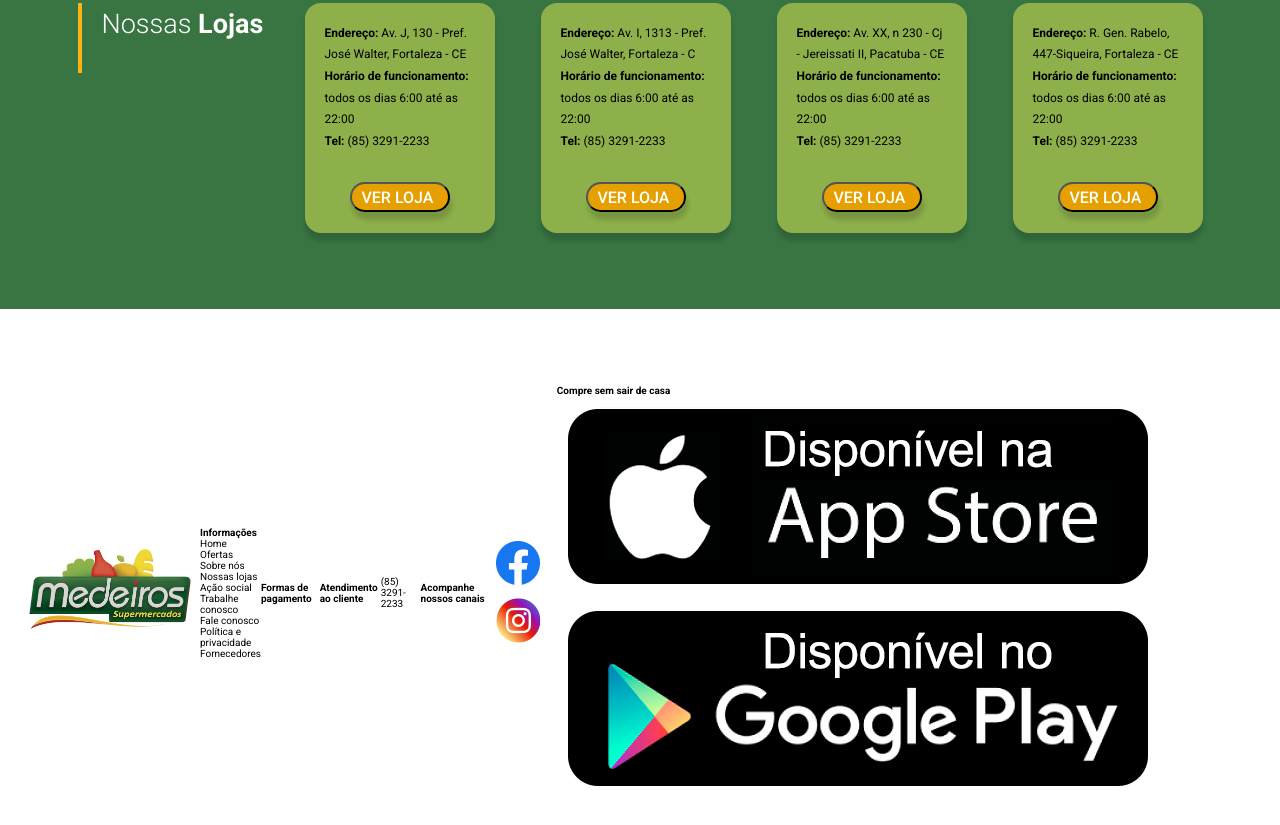
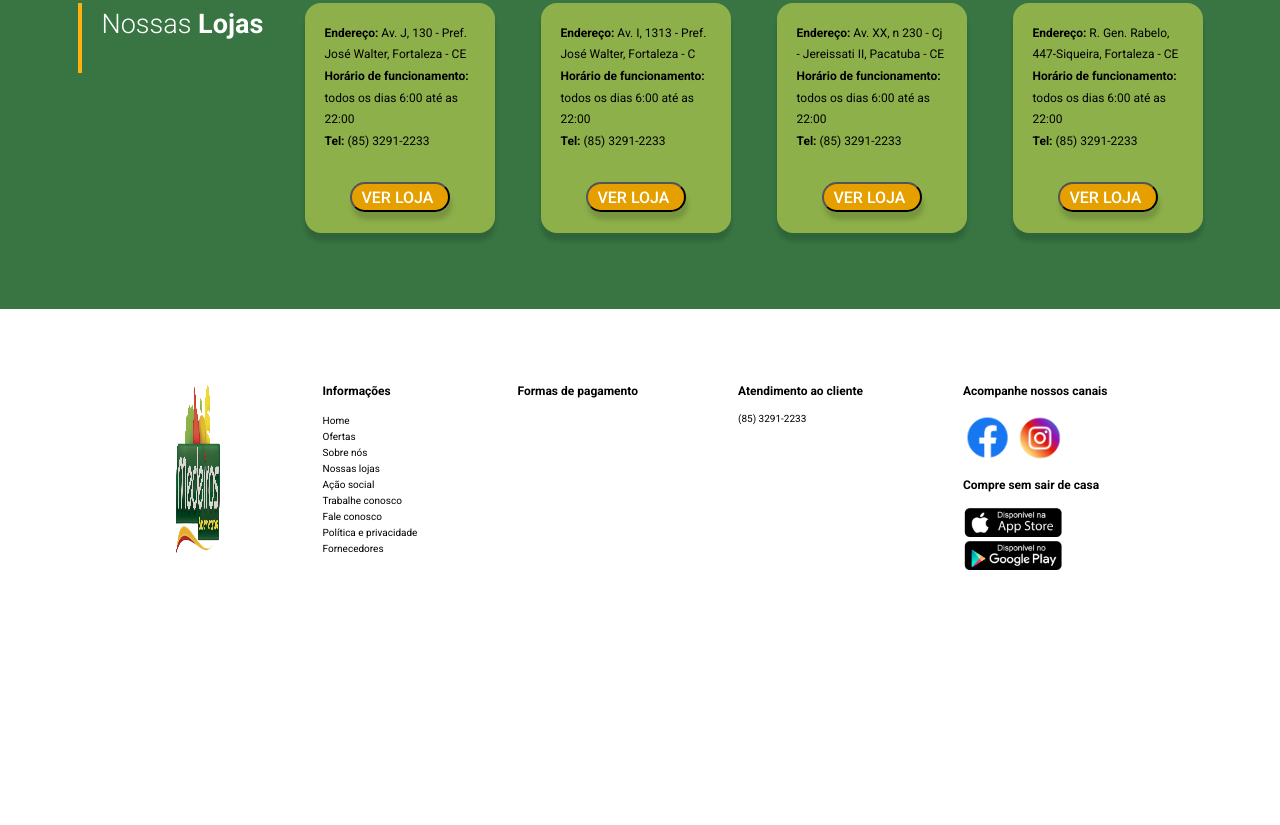
Before and after one commit to S-Medeiros/site-institucional-basic, a website: page index.html in a window 1280 px wide. Shown: the part 1315-2140 px from the top of the page. After the commit the page ends 1964 px from the top, so only its background shows below. Drawn offline with nearby package versions, Linux system fonts and the light colour scheme.

Commit message:
update: footer

```diff
--- a/index.html
+++ b/index.html
@@ -141,15 +141,13 @@
     </main>
 
 
-    <footer class="secao secao-rodape">
+    <footer class="secao container secao-rodape">
 
         <img src="./img/logo-site.png" alt="logo medeiros" class="logo-rodape">
 
-        <div>
-            <div>
-                <h4>Informações</h4>
-            </div>
-            <div>
+        <div class="coluna-footer">
+            <h4 class="titulos-footer">Informações</h4>
+            <div class="coluna-footer--opcoes">
                 <p>Home</p>
                 <p>Ofertas</p>
                 <p>Sobre nós</p>
@@ -162,28 +160,29 @@
             </div>
         </div>
 
-        <div>
-            <h4>Formas de pagamento</h4>
+        <div class="coluna-footer">
+            <h4 class="titulos-footer">Formas de pagamento</h4>
         </div>
 
-        <div>
-            <h4>Atendimento ao cliente</h4>
-        </div>
-        <p>(85) 3291-2233</p>
-
-        <div>
-            <h4>Acompanhe nossos canais</h4>
-        </div>
-        <div>
-            <img src="./img/icon-facebook.png" alt="logo facebook">
-            <img src="./img/icon-instagram.png" alt="logo instagram">
+        <div class="coluna-footer">
+            <h4 class="titulos-footer">Atendimento ao cliente</h4>
+            <p>(85) 3291-2233</p>
         </div>
 
-        <div>
-            <h4>Compre sem sair de casa</h4>
-            <div>
-                <img src="./img/app-store.png" alt="logo app store">
-                <img src="./img/play-store.png" alt="">
+        <div class="coluna-footer">
+            <div class="coluna-footer">
+                <h4 class="titulos-footer">Acompanhe nossos canais</h4>
+                <div>
+                    <img src="./img/icon-facebook.png" alt="logo facebook" class="logo-redes-sociais-footer">
+                    <img src="./img/icon-instagram.png" alt="logo instagram" class="logo-redes-sociais-footer">
+                </div>
+            </div>
+            <div class="coluna-footer">
+                <h4 class="titulos-footer">Compre sem sair de casa</h4>
+                <div class="logo-app-footer">
+                    <img src="./img/app-store.png" alt="logo app store" class="img-logo-app">
+                    <img src="./img/play-store.png" alt="logo play store" class="img-logo-app">
+                </div>
             </div>
         </div>
 
--- a/sass/main.scss
+++ b/sass/main.scss
@@ -325,12 +325,39 @@ li {
 /* Footer */
 .secao-rodape{
   display: flex;
-  align-items: center;
+  gap: 10rem;
+  justify-content: center;
 }
 
 .logo-rodape {
-  width: 18rem;
+  width: 5rem;
+  height: auto;
 }
+
+.coluna-footer {
+  display: flex;
+  flex-flow: column;
+  gap: 1.4rem;
+  line-height: 1.1;
+}
+
+.coluna-footer--opcoes {
+  line-height: 1.6;
+}
+
+.titulos-footer {
+  font-size: 1.2rem;
+}
+
+.logo-redes-sociais-footer {
+  width: 5rem;
+}
+
+.logo-app-footer {
+  display: flex;
+  flex-flow: column;
+}
+
 
 /* MIDIA QUERY */
 
```
Also changed, not shown: css/style.css, 1 other file.
